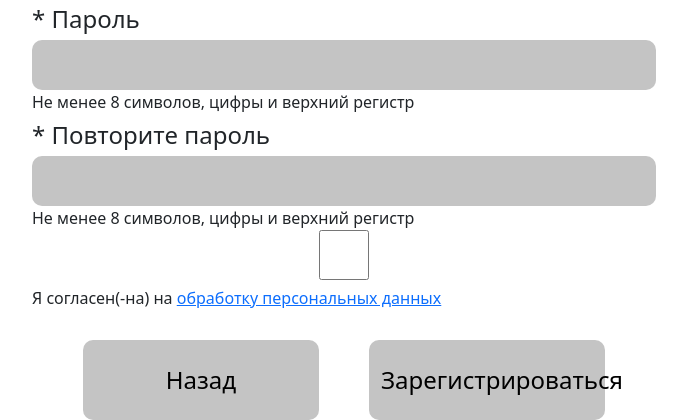
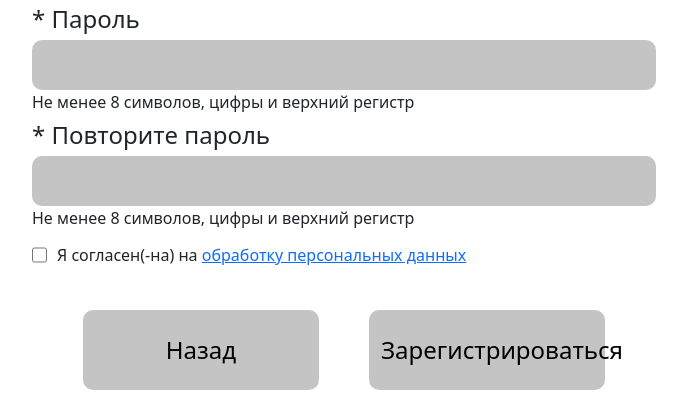
Before and after one commit to JoelWillLiveForever/Medical_Survey, a Django app: page /registration in a window 1280 px wide. Shown: the part 1277-1697 px from the top of the page, without its empty margins (296-983 px from the left). After the commit the page ends 1667 px from the top, so only its background shows below. Run offline with Django 4.2, Linux system fonts and the light colour scheme; some libraries are stand-ins or nearby versions.

Commit message:
Выровняла ошибку в логине и чекбокс перс. данных

```diff
--- a/Main_App/static/css/login.css
+++ b/Main_App/static/css/login.css
@@ -72,3 +72,8 @@ body {
 .errorlist.nonfield {
     display: none;
 }
+
+.message_alert{
+    display: flex;
+    justify-content: center;
+}
--- a/Main_App/static/css/registration.css
+++ b/Main_App/static/css/registration.css
@@ -158,3 +158,14 @@ p{
     from {opacity: 0;}
     to {opacity: 0.5;}
 }
+
+#id_agreement {
+    display: flex;
+    width: 15px;
+    margin-right: 10px;
+}
+
+.personal_data{
+    display: flex;
+    align-items: center;
+}
--- a/Main_App/templates/login_page.html
+++ b/Main_App/templates/login_page.html
@@ -23,9 +23,14 @@
             </div>
         </div>
         {% if login_form.errors %}
+        <div class="row message_alert">
+            <div class="col-md-6">
                 <div class="alert alert-danger">
                     <strong>{{ login_form.error_messages.not_user|escape }}</strong>
                 </div>
+            </div>
+
+        </div>
         {% endif %}
         <div class="row Enter_button">
             <button type="button" onclick="location.href = '/'" class="back" name='back_button'>Назад</button>
--- a/Main_App/templates/registration.html
+++ b/Main_App/templates/registration.html
@@ -108,11 +108,13 @@
                     {{ regForm.password2 }}
                     <p>{{ regForm.password2.help_text }}</p>
                 </p>
-                <p>
-                    {{ regForm.agreement }}
-                    <p>Я согласен(-на) на <a href="#" onclick="showModalWin()">обработку персональных данных</a></p>
-                </p>
+                <div  class="personal_data">
+                    <p>
+                        {{ regForm.agreement }}
+                        <p>Я согласен(-на) на <a href="#" onclick="showModalWin()">обработку персональных данных</a></p>
+                    </p>
                 <!-- <label>Я согласен(-на) на <a href="#" onclick="showModalWin()">обработку персональных данных</a></label> -->
+                </div>
                 <div class="popup" id="popup">
                     <!-- Соглашение на обработку персональных данных -->
                     Предоставляя свои персональные данные на сайте www.autism-frc.ru, даю согласие на обработку, хранение и использование своих персональных данных Федеральным ресурсным центром по организации комплексного сопровождения детей с РАС федерального государственного бюджетного образовательного учреждения высшего образования «Московский государственный психолого-педагогический университет» (далее – ФРЦ МГППУ) (юридический адрес: Москва, ул. Сретенка, д. 29) на основании Федерального закона от 27.07.2006 № 152-ФЗ «О персональных данных».
```
Also changed, not shown: db.sqlite3.
